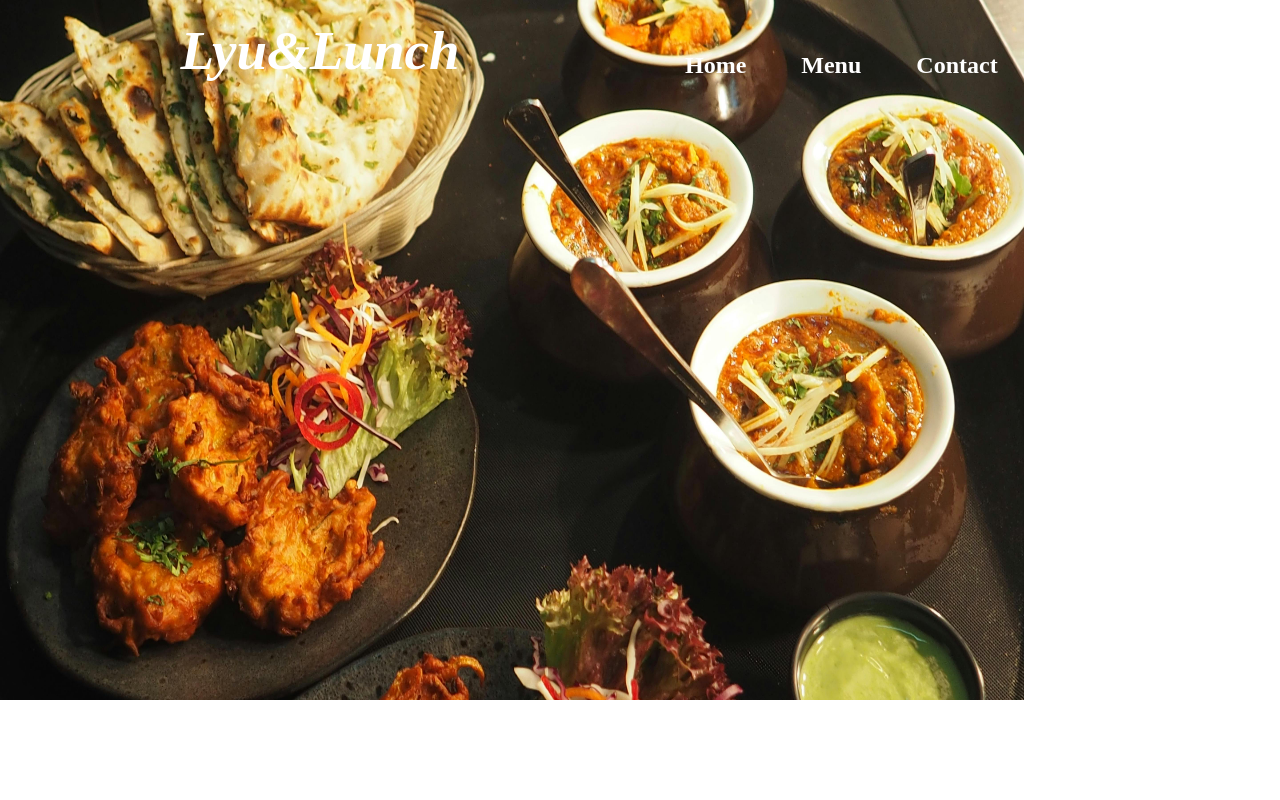
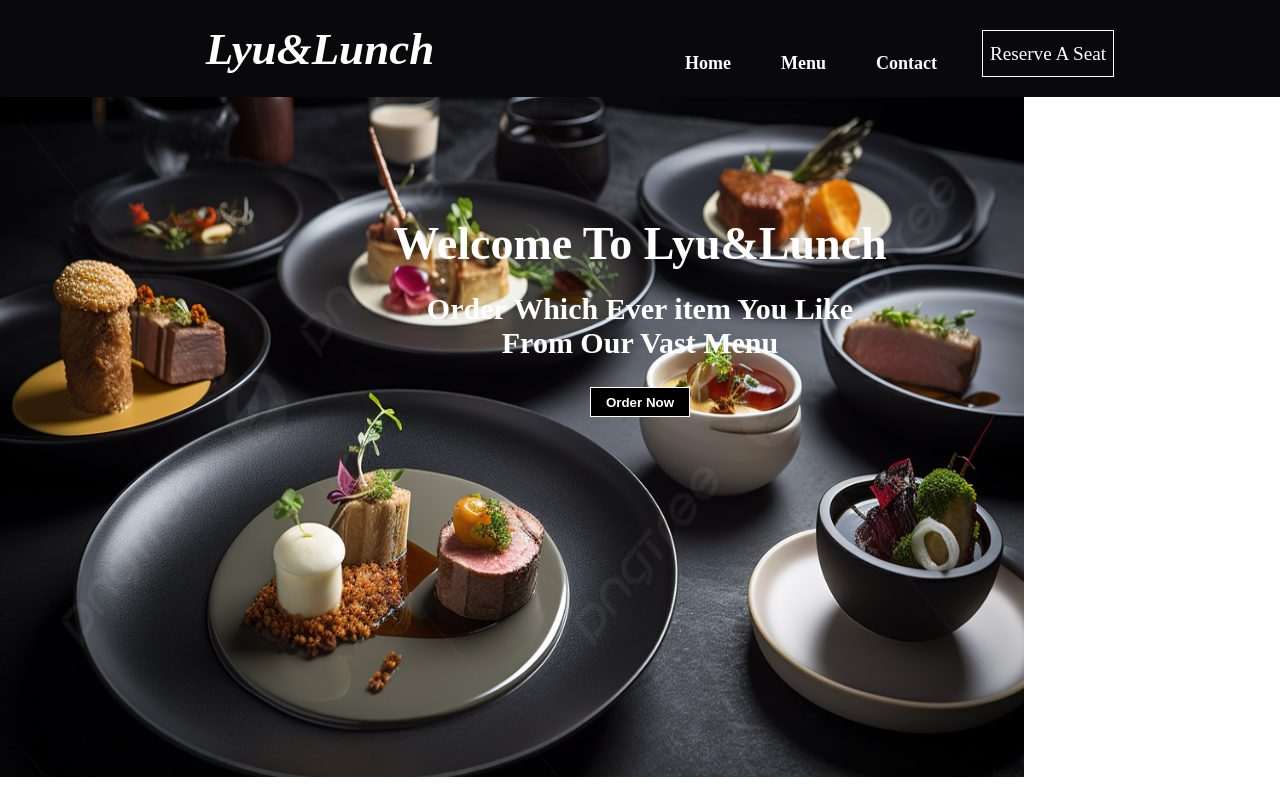
Before and after one commit to lyu-cell/Restaurant-Page, a website built with webpack: page src/index.html in a window 1280 px wide. Built offline with nearby package versions, Linux system fonts and the light colour scheme.

Commit message:
added new order button and headlines while updated some of the styles and assests allocation

```diff
--- a/src/homePage.js
+++ b/src/homePage.js
@@ -0,0 +1,33 @@
+function homePage() {
+
+    // get elements here...
+    const content = document.querySelector("#content");
+
+    // elements are created here...
+    const headlineContainer = document.createElement("div")
+    const headline = document.createElement("div");
+    const extraHerLine = document.createElement("div");
+    const orderBtn = document.createElement("button")
+    const subContainer = document.createElement("div")
+
+
+    // classes to elements are added here...
+    headline.classList.add("headline");
+    extraHerLine.classList.add("extraHeadline")
+    headlineContainer.classList.add("headlineContainer")
+    orderBtn.classList.add("orderBtn")
+    subContainer.classList.add("subContainer")
+
+    headline.textContent = "Welcome To Lyu&Lunch"
+    extraHerLine.textContent = "Order Which Ever item You Like From Our Vast Menu"
+    orderBtn.textContent = "Order Now"
+
+    content.appendChild(subContainer)
+    subContainer.appendChild(headlineContainer)
+    headlineContainer.appendChild(headline)
+    headlineContainer.appendChild(extraHerLine)
+    headlineContainer.appendChild(orderBtn)
+
+}
+
+export {homePage}
--- a/src/index.js
+++ b/src/index.js
@@ -24,7 +24,7 @@ const header = (function() {
     menuBtn.textContent = "Menu";
     contactBtn.textContent = "Contact"
     logo.textContent = "Lyu&Lunch"
-    reserveBtn.textContent = "Reserve"
+    reserveBtn.textContent = "Reserve A Seat"
 
     header.appendChild(logo)
     nav.appendChild(homeBtn)
@@ -32,3 +32,5 @@ const header = (function() {
     nav.appendChild(contactBtn)
     nav.appendChild(reserveBtn)
 })()
+
+homePage()
--- a/src/style.css
+++ b/src/style.css
@@ -1,14 +1,11 @@
-body {
-    background-image: url(MainBackgroundImg.jpg);
-    background-size: 1024px 700px;
-    background-repeat: no-repeat;
+body{
     margin: 0;
 }
 
 header {
     display: grid;
     grid-template-columns: 1fr 1fr;
-    height: 100px;
+    background-color: #09090b;
 }
 
 nav {
@@ -16,7 +13,6 @@ nav {
     grid-column: 2/3;
     align-items: center;
     padding-top: 30px;
-    grid-gap: 5px;
 }
 
 .homeBtn, .reserve,
@@ -24,7 +20,7 @@ nav {
     color: white;
     border: none;
     background-color: transparent;
-    font-size: x-large;
+    font-size: large;
     font-weight: 700;
     margin-left: 40px;
     padding: 5px;
@@ -38,14 +34,19 @@ nav {
     justify-content: center;
     grid-row: 1/2;
     font-style: italic;
-    font-size: 55px;
+    font-size: 45px;
     font-weight: 600;
 }
 
 .reserve {
-    font-size: 30px;
+    display: flex;
+    height: 35px;
+    width: 120px;
+    justify-content: center;
+    align-items: center;
+    font-size: larger;
     font-weight: 400;
-    margin-right: 30px;
+    margin-right: 50px;
     margin-bottom: 20px;
     border: 1px solid white;
     padding: 5px;
@@ -53,9 +54,54 @@ nav {
 
 .homeBtn:hover, .contactBtn:hover,
 .menuBtn:hover {
-    border: 1px solid white;
+    color: rgb(255,191,0);
 }
 
 .reserve:hover{
-    background-color: rgb(165, 164, 164);
+    border: 1px double rgb(255,191,0);
+    color: rgb(255,191,0);
 }
+
+.subContainer {
+    display: flex;
+    color: white;
+    justify-content: center;
+    height: 85vh;
+    background-image: url(mainBackgroundImg.jpg);
+    background-size: 1024px 700px;
+    background-repeat: no-repeat;
+    margin: 0;
+
+}
+
+.headline {
+    font-size: 46px;
+    display: flex;
+    height: 50px;
+    margin-top: 120px;
+    font-weight: bolder;
+}
+
+.headlineContainer {
+    display: flex;
+    width: 500px;
+    text-align: center;
+    flex-direction: column;
+    align-items: center;
+    gap: 25px;
+}
+
+.extraHeadline {
+    font-size: 30px;
+    height: 70px;
+    font-weight: 600;
+}
+
+.orderBtn {
+    width: 100px;
+    height: 30px;
+    color: white;
+    font-weight: 700;
+    background-color: black;
+    border: 1px solid white;
+}
```
Also changed, not shown: src/mainBackgroundImg.jpg (added).
